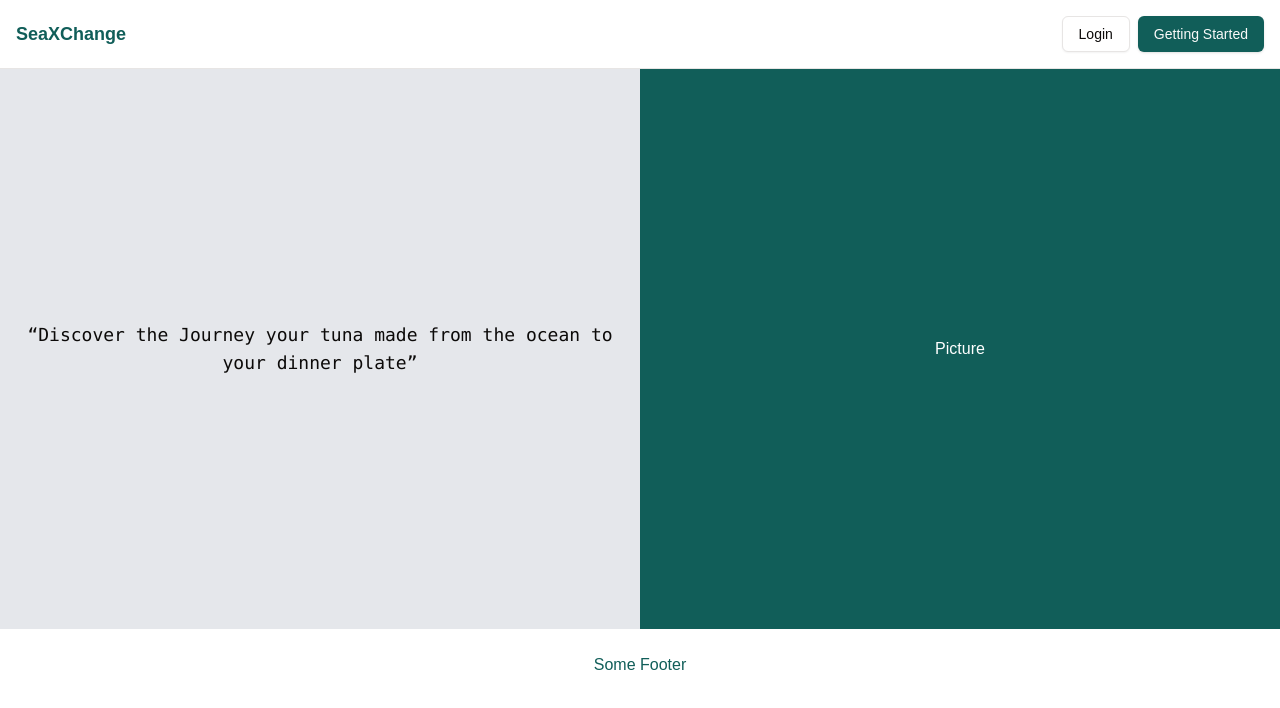
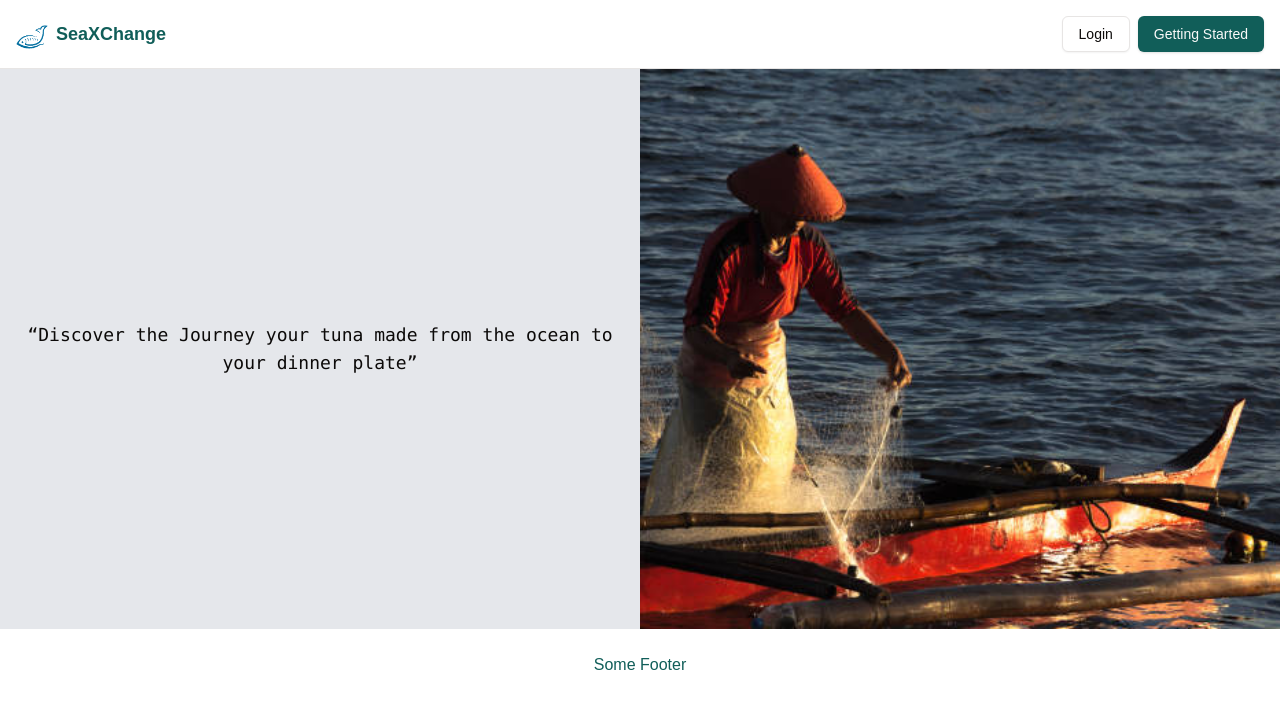
Before and after one commit to jeffrouzel/SeaXChange-Web, a Next.js app in the folder Frontend/: page / in a window 1280 px wide. Shown: the top 708 px of the page. Built offline with nearby package versions, Linux system fonts and the light colour scheme.

Commit message:
updated landing page

```diff
--- a/Frontend/app/page.tsx
+++ b/Frontend/app/page.tsx
@@ -7,7 +7,11 @@ export default function Home() {
     <div className="min-h-screen bg-white">
       {/* SeaXChange Logo */}
       <header className="flex justify-between items-center p-4 border-b">
-        <h1 className="text-teal-800 font-bold text-lg">SeaXChange</h1>
+        {/* Logo and Title */}
+        <div className="flex items-center">
+          <img src="/tuna-logo.png" alt="SeaXChange" className="h-8 w-auto mr-2" />
+          <h1 className="text-teal-800 font-bold text-lg">SeaXChange</h1>
+        </div>
         {/* Login and Register */}
         <div className="space-x-2">
           <Button variant="outline">
@@ -27,7 +31,11 @@ export default function Home() {
           </p>
         </div>
         <div className="bg-teal-800 flex justify-center items-center text-white">
-          Picture
+          <img
+          src="/fisher-background.jpg"
+          alt="fisher-bg"
+          className="w-full h-full object-cover"
+          />
         </div>
       </main>
 
```
Also changed, not shown: Frontend/public/fisher-background.jpg (added).
